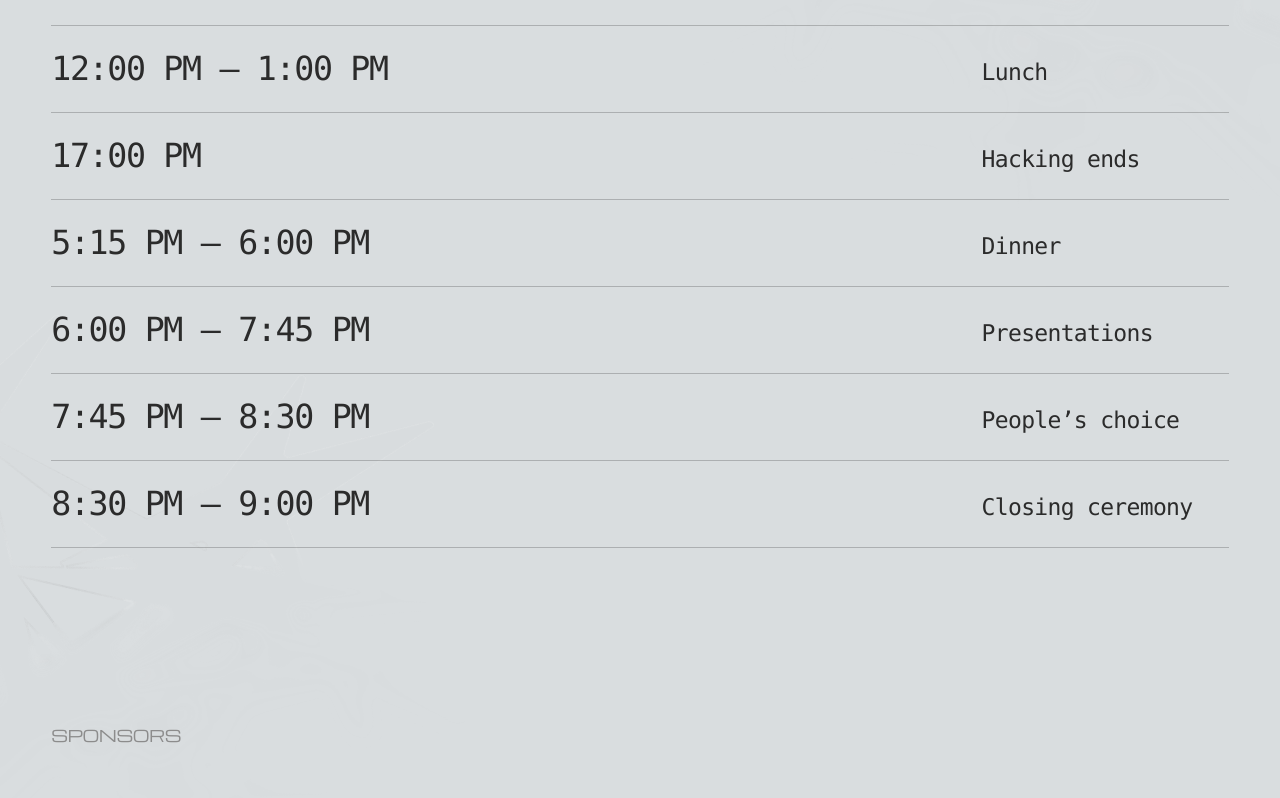
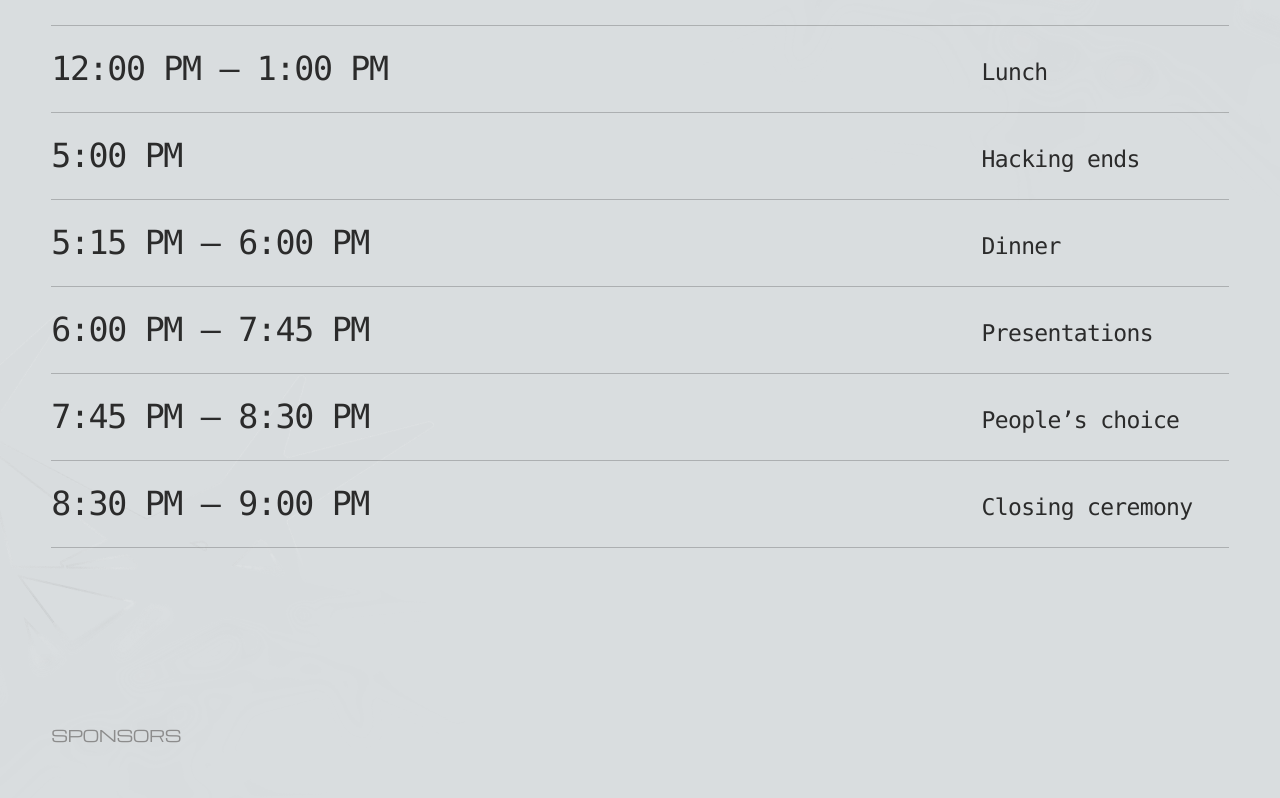
Before and after one commit to ScottyLabs/nova, a React (Vite) app: page / in a window 1280 px wide. Shown: the part 1182-1980 px from the top of the page. Built offline with nearby package versions, Linux system fonts and the light colour scheme; a web font is replaced by a local one.

Commit message:
update hacking end time format
I'm silly and military time-coded

```diff
--- a/src/sections/Schedule.tsx
+++ b/src/sections/Schedule.tsx
@@ -14,7 +14,7 @@ const schedule: ITimeSlot[] = [
   { start: "10:30 AM", end: "11:00 AM", detail: "Opening ceremony" },
   { start: "11:00 AM", detail: "Hacking begins" },
   { start: "12:00 PM", end: "1:00 PM", detail: "Lunch" },
-  { start: "17:00 PM", detail: "Hacking ends" },
+  { start: "5:00 PM", detail: "Hacking ends" },
   { start: "5:15 PM", end: "6:00 PM", detail: "Dinner" },
   { start: "6:00 PM", end: "7:45 PM", detail: "Presentations" },
   { start: "7:45 PM", end: "8:30 PM", detail: "People\u2019s choice" },
```
